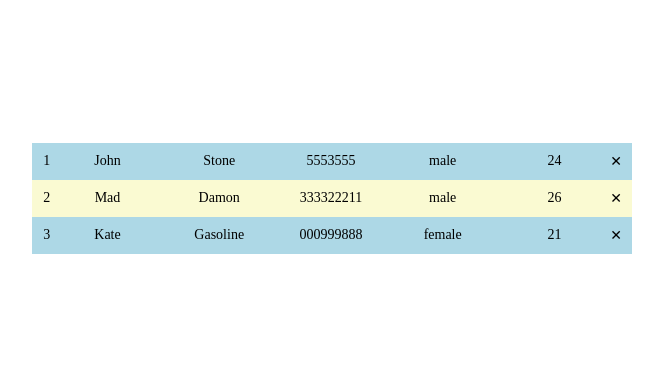
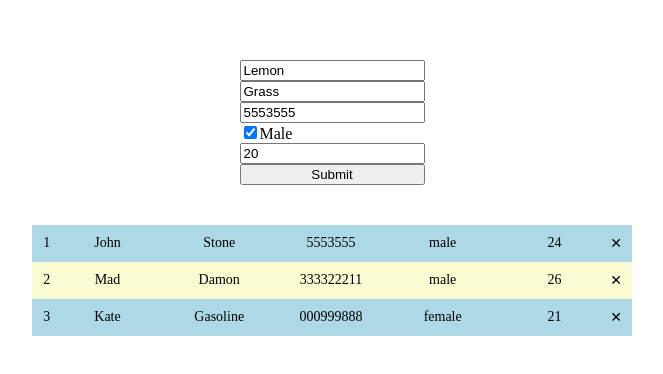
Before and after one commit to lankovova/softindex-test, a React app: page / in a window 1280 px wide. Shown: the part 210-584 px from the top of the page, without its empty margins (316-979 px from the left). Built offline with nearby package versions, Linux system fonts and the light colour scheme; the HTML template or start-up script is replaced by a standard one.

Commit message:
Form proceed + refactoring

```diff
--- a/src/App.jsx
+++ b/src/App.jsx
@@ -1,4 +1,5 @@
 import React from 'react';
+import Form from './Form';
 import Table from './Table';
 import './App.css';
 
@@ -35,18 +36,38 @@ export default class App extends React.Component {
             ],
         };
 
+        this.onUserAdd = this.onUserAdd.bind(this);
         this.onUserDelete = this.onUserDelete.bind(this);
     }
 
+    onUserAdd(user) {
+        this.setState((prevState) => {
+            const userToAdd = Object.assign({}, user);
+            userToAdd.id = prevState.users.length + 1;
+
+            return {
+                users: [
+                    ...prevState.users,
+                    userToAdd,
+                ],
+            };
+        });
+    }
+
     onUserDelete(userId) {
-        this.setState(prevState => ({
-            users: prevState.users.filter(user => user.id !== userId),
-        }));
+        this.setState(prevState => (
+            {
+                users: prevState.users.filter(user => user.id !== userId),
+            }
+        ));
     }
 
     render() {
         return (
             <div className="App">
+                <Form
+                    onSubmit={this.onUserAdd}
+                />
                 <Table
                     onItemDelete={this.onUserDelete}
                     users={this.state.users}
--- /dev/null
+++ b/src/Checkbox.jsx
@@ -0,0 +1,46 @@
+import React from 'react';
+
+export default class Checkbox extends React.Component {
+    constructor(props) {
+        super(props);
+
+        this.state = {
+            isChecked: this.props.isChecked,
+        };
+
+        this.onToggleCheckbox = this.onToggleCheckbox.bind(this);
+    }
+
+    componentWillReceiveProps(nextProps) {
+        this.setState({ isChecked: nextProps.isChecked });
+    }
+
+    onToggleCheckbox() {
+        this.setState((prevState) => {
+            const newCheckState = !prevState.isChecked;
+
+            this.props.onToggleCheckbox(newCheckState);
+            return { isChecked: newCheckState };
+        });
+    }
+
+    render() {
+        const { label, labelOnCheck } = this.props;
+
+        return (
+            <div className="checkbox">
+                <label htmlFor={label + labelOnCheck}>
+                    <input
+                        type="checkbox"
+                        name="gender"
+                        id={label + labelOnCheck}
+                        checked={this.state.isChecked ? 'checked' : ''}
+                        value={this.state.isChecked}
+                        onChange={this.onToggleCheckbox}
+                    />
+                    {(this.state.isChecked) ? labelOnCheck : label}
+                </label>
+            </div>
+        );
+    }
+}
--- /dev/null
+++ b/src/Form.css
@@ -0,0 +1,5 @@
+.Form {
+    display: flex;
+    flex-direction: column;
+    padding: 20px;
+}
--- a/src/Form.jsx
+++ b/src/Form.jsx
@@ -0,0 +1,118 @@
+import React from 'react';
+import { onlyDigits, onlyLetters } from './utils';
+import Checkbox from './Checkbox';
+import './Form.css';
+
+export default class From extends React.Component {
+    constructor(props) {
+        super(props);
+
+        this.state = {
+            firstName: 'Lemon',
+            lastName: 'Grass',
+            gender: true,
+            phone: '5553555',
+            age: '20',
+        };
+
+        this.onToggleCheckbox = this.onToggleCheckbox.bind(this);
+        this.handleChange = this.handleChange.bind(this);
+        this.handleSubmit = this.handleSubmit.bind(this);
+    }
+
+    onToggleCheckbox(isChecked) {
+        this.setState({ gender: isChecked });
+    }
+
+    // Reset form fields
+    clearFields() {
+        this.setState({
+            firstName: '',
+            lastName: '',
+            gender: false,
+            phone: '',
+            age: '',
+        });
+    }
+
+    handleChange(event) {
+        const { target } = event;
+        const value = target.type === 'checkbox' ? target.checked : target.value.trim();
+
+        // Skip if no input value at all
+        if (value === '') return;
+
+        switch (target.name) {
+            case 'firstName':
+            case 'lastName': {
+                if (!onlyLetters(value)) {
+                    console.log('Wrong field');
+                }
+                break;
+            }
+            case 'phone':
+            case 'age': {
+                if (!onlyDigits(value)) {
+                    console.log('Wrong field');
+                }
+                break;
+            }
+            default: { break; }
+        }
+
+        // FIXME: Update field
+        this.setState({ [target.name]: value });
+    }
+
+    handleSubmit(formSubmitEvent) {
+        // Prevent form defaut behavior
+        formSubmitEvent.preventDefault();
+
+        this.clearFields();
+
+        this.props.onSubmit(this.state);
+    }
+
+    render() {
+        return (
+            <form onSubmit={this.handleSubmit} className="Form">
+                {/* TODO: Extract textInput element from here */}
+                <input
+                    type="text"
+                    name="firstName"
+                    value={this.state.firstName}
+                    onChange={this.handleChange}
+                    required
+                />
+                <input
+                    type="text"
+                    name="lastName"
+                    value={this.state.lastName}
+                    onChange={this.handleChange}
+                    required
+                />
+                <input
+                    type="text"
+                    name="phone"
+                    value={this.state.phone}
+                    onChange={this.handleChange}
+                    required
+                />
+                <Checkbox
+                    label="Female"
+                    labelOnCheck="Male"
+                    isChecked={this.state.gender}
+                    onToggleCheckbox={this.onToggleCheckbox}
+                />
+                <input
+                    type="number"
+                    name="age"
+                    value={this.state.age}
+                    onChange={this.handleChange}
+                    required
+                />
+                <input type="submit" value="Submit" />
+            </form>
+        );
+    }
+}
--- a/src/Table.css
+++ b/src/Table.css
@@ -1,6 +1,7 @@
 .Table {
     max-width: 600px;
     width: 100%;
+    padding: 20px;
 }
 
 .TableItem {
--- /dev/null
+++ b/src/utils.js
@@ -0,0 +1,17 @@
+/**
+ * Check if string contains only digits
+ * @param {String} string String to check
+ * @returns {Boolean} Returns true if string contains only digits, otherwise - returns false
+ */
+export function onlyDigits(string) {
+    return /^\d+$/.test(string);
+}
+
+/**
+ * Check if string contains only letters
+ * @param {String} string String to check
+ * @returns {Boolean} Returns true if string contains only letters, otherwise - returns false
+ */
+export function onlyLetters(string) {
+    return /^[a-zA-Z]+$/.test(string);
+}
```
Also changed, not shown: 2 other files (tests, documents, lock files or other folders).
